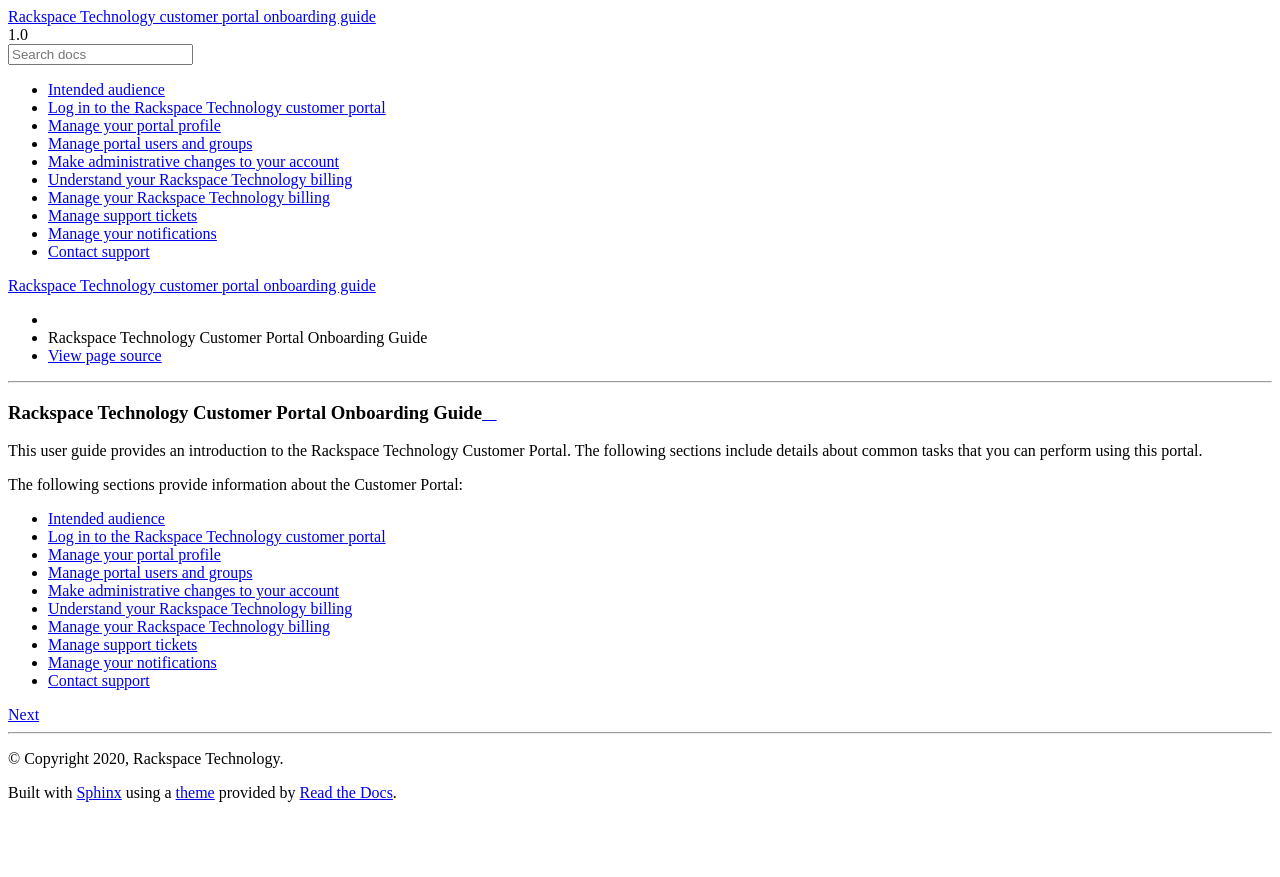
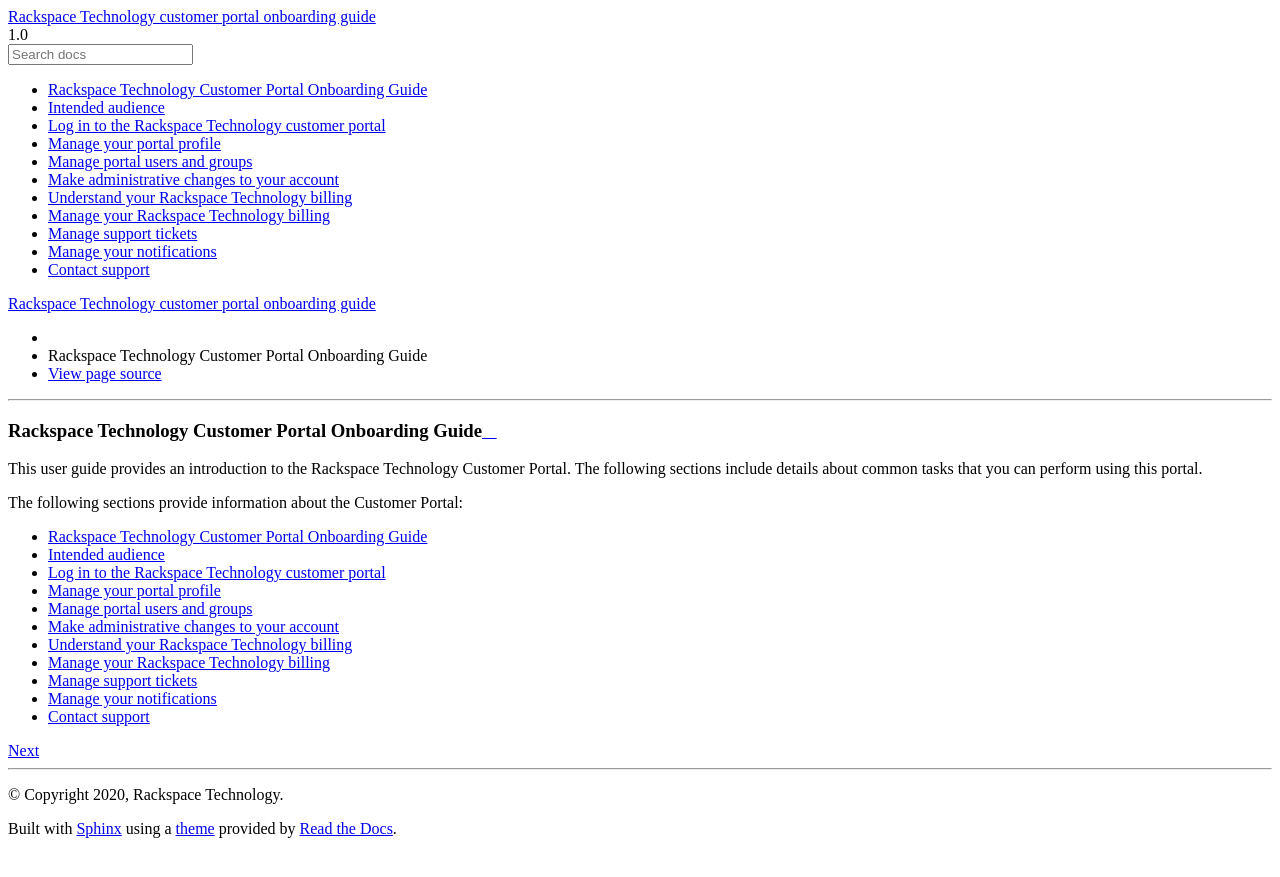
Before and after one commit to rackerlabs/docs-portal-onboarding-guide, a Sphinx documentation site: the page built from docs/index.rst, in a window 1280 px wide. Shown: the top 877 px of the page. Built offline with Sphinx 7.4.7 and the Read the Docs theme 2.0.0, drawn with Linux system fonts in a browser that asks for light colours.

Commit message:
fix formatting issue

```diff
--- a/docs/index.rst
+++ b/docs/index.rst
@@ -9,12 +9,12 @@
 The following sections include details about
 common tasks that you can perform using this portal.
 
-
 The following sections provide information about the Customer Portal:
 
 .. toctree::
    :maxdepth: 1
 
+   Rackspace Technology Customer Portal Onboarding Guide <self>
    customer-portal-onboarding-guide/intended_audience.rst
    customer-portal-onboarding-guide/introduction.rst
    customer-portal-onboarding-guide/portal_profile/index.rst
```
